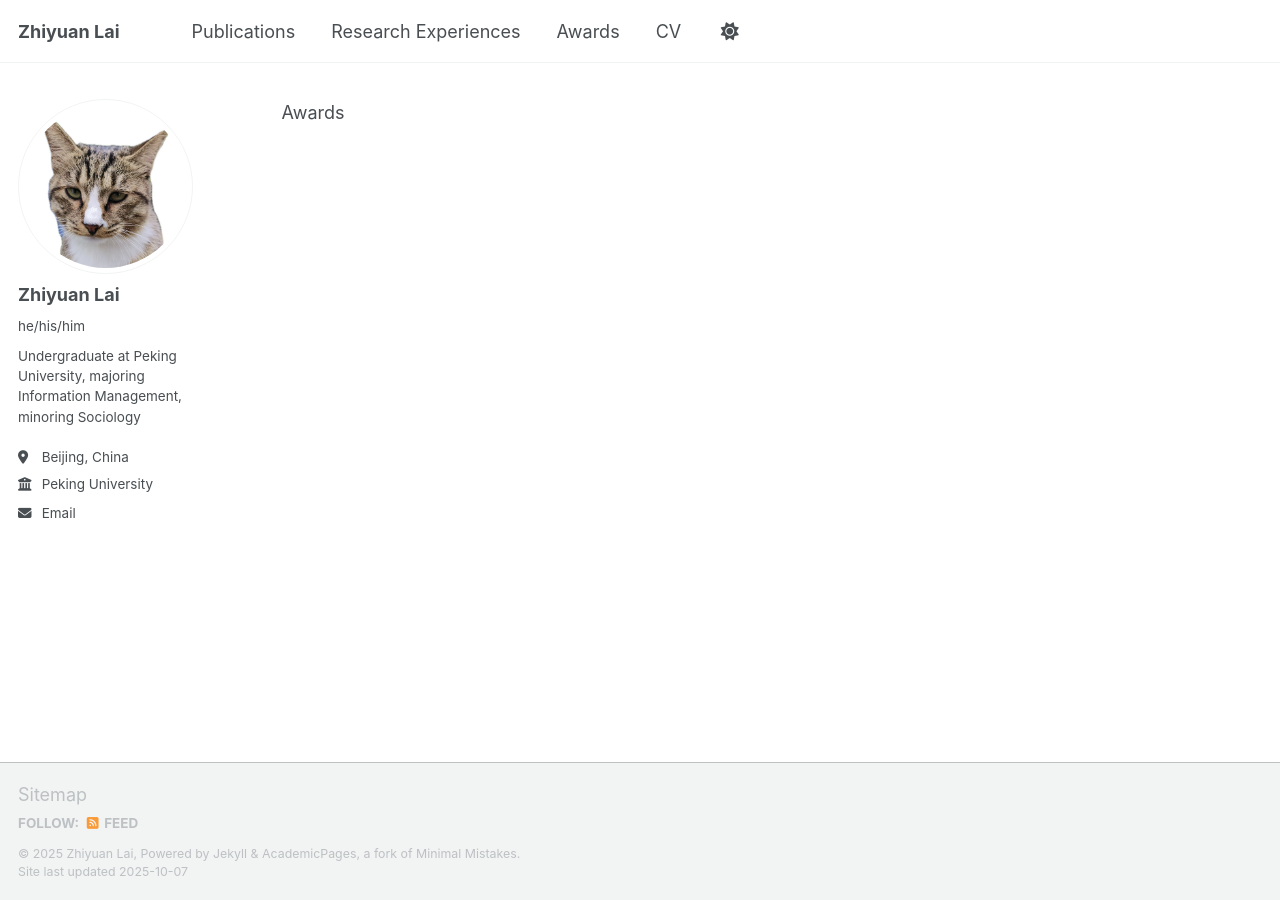
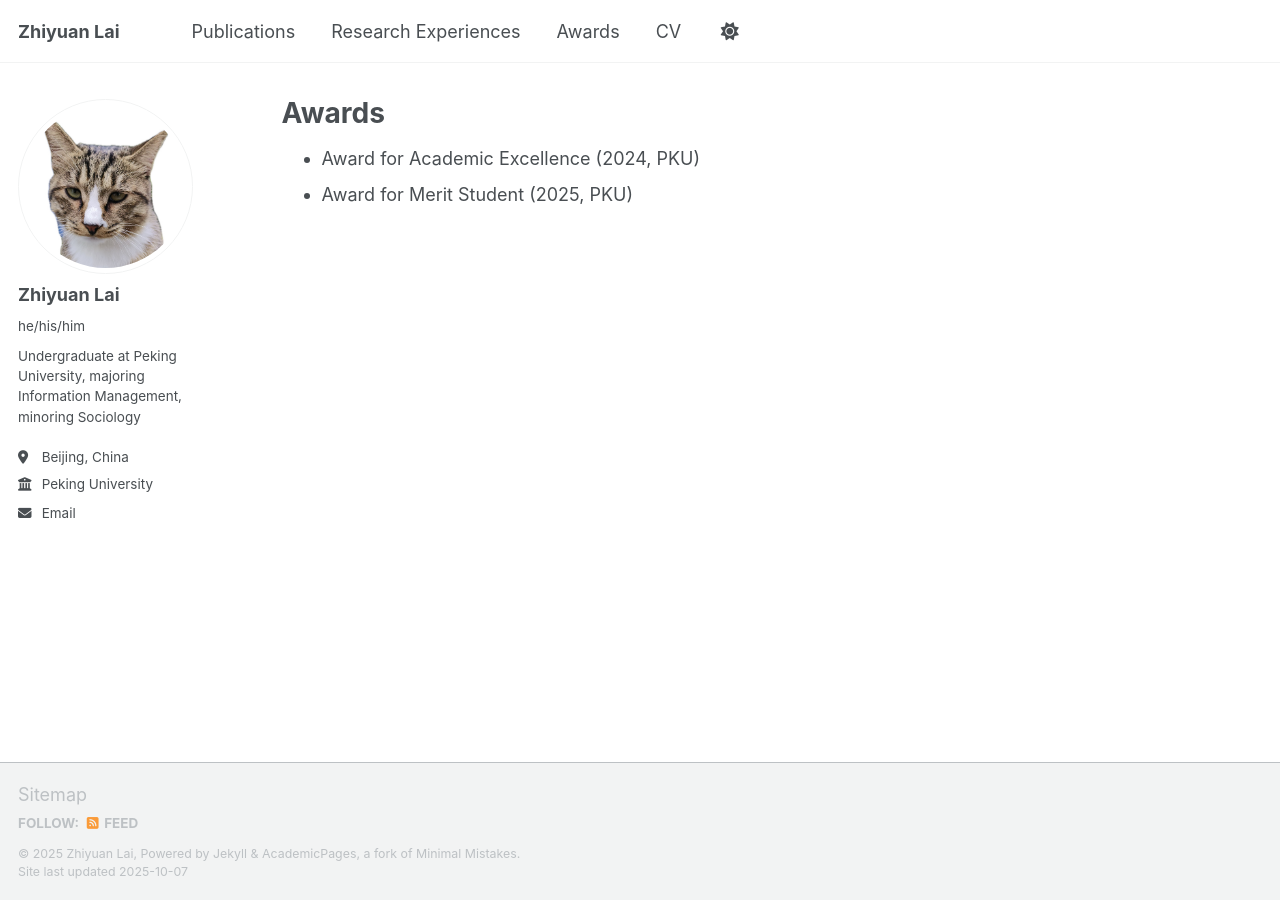
Before and after one commit to itsleol/itsleol.github.io, a Jekyll site: the page built from _pages/awards.md, in a window 1280 px wide. Built offline with Jekyll 4.4.1, drawn with Linux system fonts in a browser that asks for light colours; our own code applies the rules of GitHub Pages for plain Markdown files; a script that is not in the unit is left out.

Commit message:
Update awards.md

```diff
--- a/_pages/awards.md
+++ b/_pages/awards.md
@@ -1 +1,13 @@
-Awards
+---
+layout: archive
+title: "Awards"
+permalink: /awards/
+author_profile: true
+redirect_from:
+  - /award
+---
+
+{% include base_path %}
+
+* Award for Academic Excellence (2024, PKU)
+* Award for Merit Student (2025, PKU)
```
